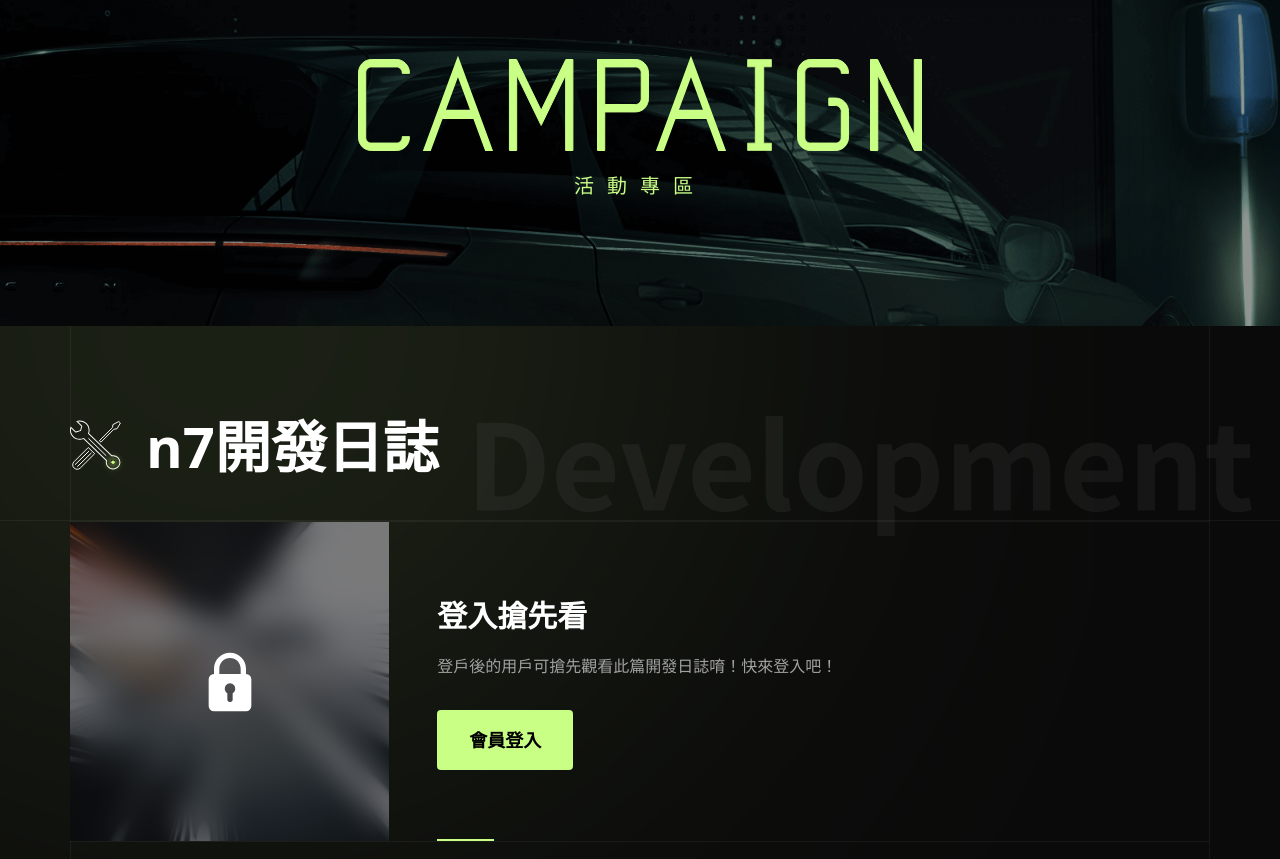
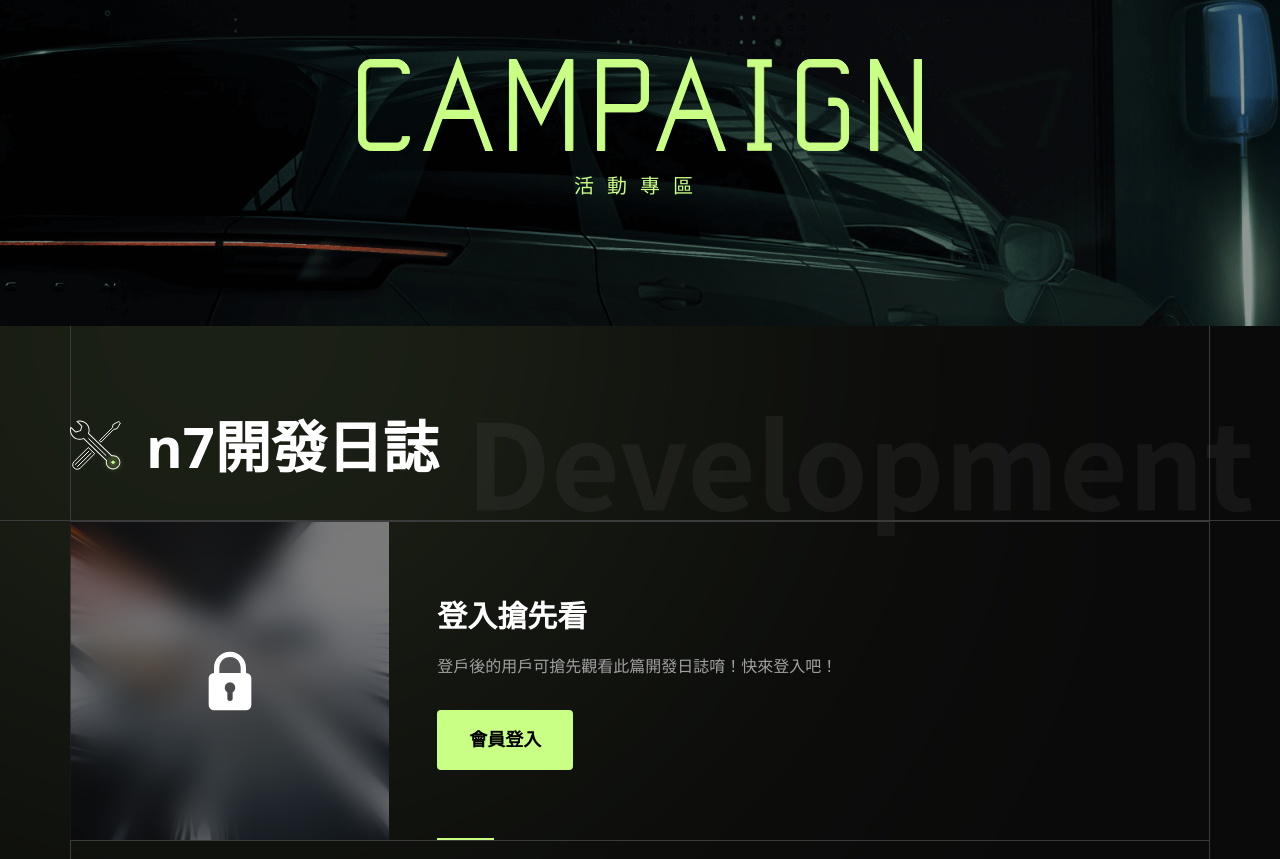
Before and after one commit to silentbana/demo, a website: page activity.html in a window 1280 px wide. Shown: the part 68-927 px from the top of the page. Drawn offline with Linux system fonts and the light colour scheme.

Commit message:
no message

```diff
--- a/activity.html
+++ b/activity.html
@@ -220,8 +220,8 @@
   }
 
   .content>.line>.container {
-    border-left: 1px solid rgba(255, 255, 255, 0.05);
-    border-right: 1px solid rgba(255, 255, 255, 0.05);
+    border-left: 1px solid #3b3b3b;
+    border-right: 1px solid #3b3b3b;
   }
 
   .diary {
@@ -247,7 +247,7 @@
 
   .diary .line {
     width: 100%;
-    border-bottom: 1px solid rgba(255, 255, 255, 0.05);
+    border-bottom: 1px solid #3b3b3b;
   }
 
   .diary .title img {
@@ -272,8 +272,8 @@
     display: flex;
     align-items: center;
     vertical-align: middle;
-    border-top: 1px solid rgba(255, 255, 255, 0.05);
-    border-bottom: 1px solid rgba(255, 255, 255, 0.05);
+    border-top: 1px solid #3b3b3b;
+    border-bottom: 1px solid #3b3b3b;
   }
 
   .diary .item .hover-line {
@@ -287,10 +287,15 @@
 
   .diary .item:hover {
     cursor: pointer;
+    background-color: #232323;
   }
 
   .diary .item:hover .hover-line {
     width: calc(72% - 48px);
+  }
+
+  .diary .item:hover>div>img {
+    opacity: 0.7;
   }
 
   .diary .item>div:nth-child(1) {
@@ -318,8 +323,9 @@
     margin: auto;
   }
 
-  .diary .item img {
+  .diary .item>div>img {
     width: 100%;
+    border-left: 1px solid #3b3b3b;
   }
 
   .diary .item article {
@@ -344,7 +350,7 @@
   .find-more {
     text-align: center;
     padding: 56px 0;
-    border-bottom: 1px solid rgba(255, 255, 255, 0.05);
+    border-bottom: 1px solid #3b3b3b;
   }
 
   .find-more .btn.btn-lg {
```
